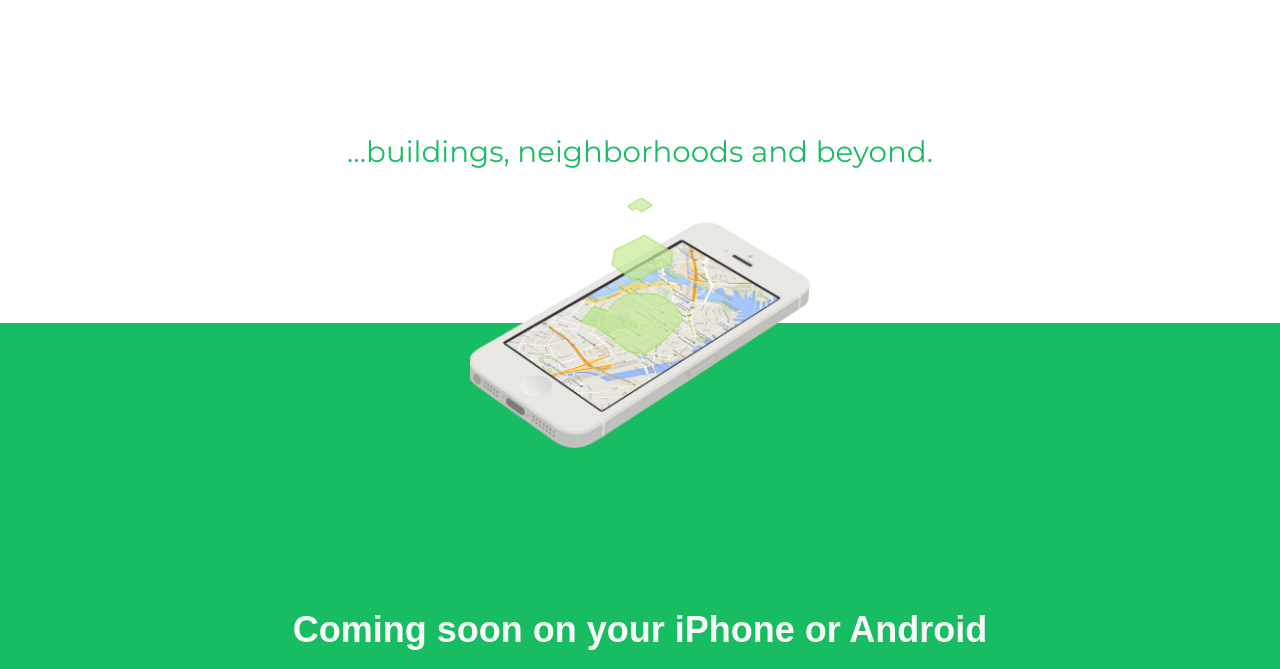
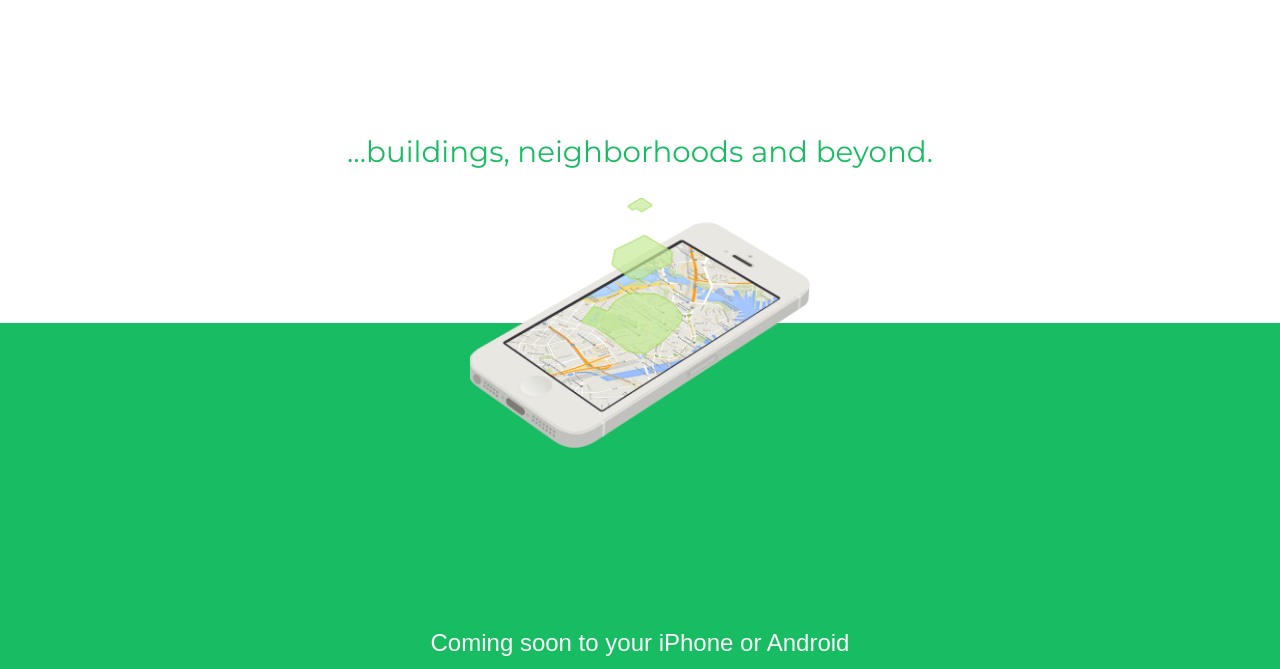
Before and after one commit to DenXX/scenter, a Django app: page / in a window 1280 px wide. Shown: the part 1517-2186 px from the top of the page. Run offline with Django 3.2, Linux system fonts and the light colour scheme; parts of the project's set-up code (start-up, migrations or seed data) failed here and were passed over; some web fonts are replaced; grey boxes are pictures that could not be loaded.

Commit message:
Fixing footer

```diff
--- a/template/tutorial.html
+++ b/template/tutorial.html
@@ -77,7 +77,7 @@
             <div class="row">
                 <div class="col-lg-12">
                     <div class="intro-message">
-                        <h1 style="padding-top: 10%; padding-bottom: 20px">Coming soon on your iPhone or Android</h1>
+                        <h3 style="padding-top: 10%; padding-bottom: 20px">Coming soon to your iPhone or Android</h3>
                         <object type="image/svg+xml" data="{% static 'img/logo.svg' %}">Your browser does not support SVG</object>
                     </div>
                 </div>
```
